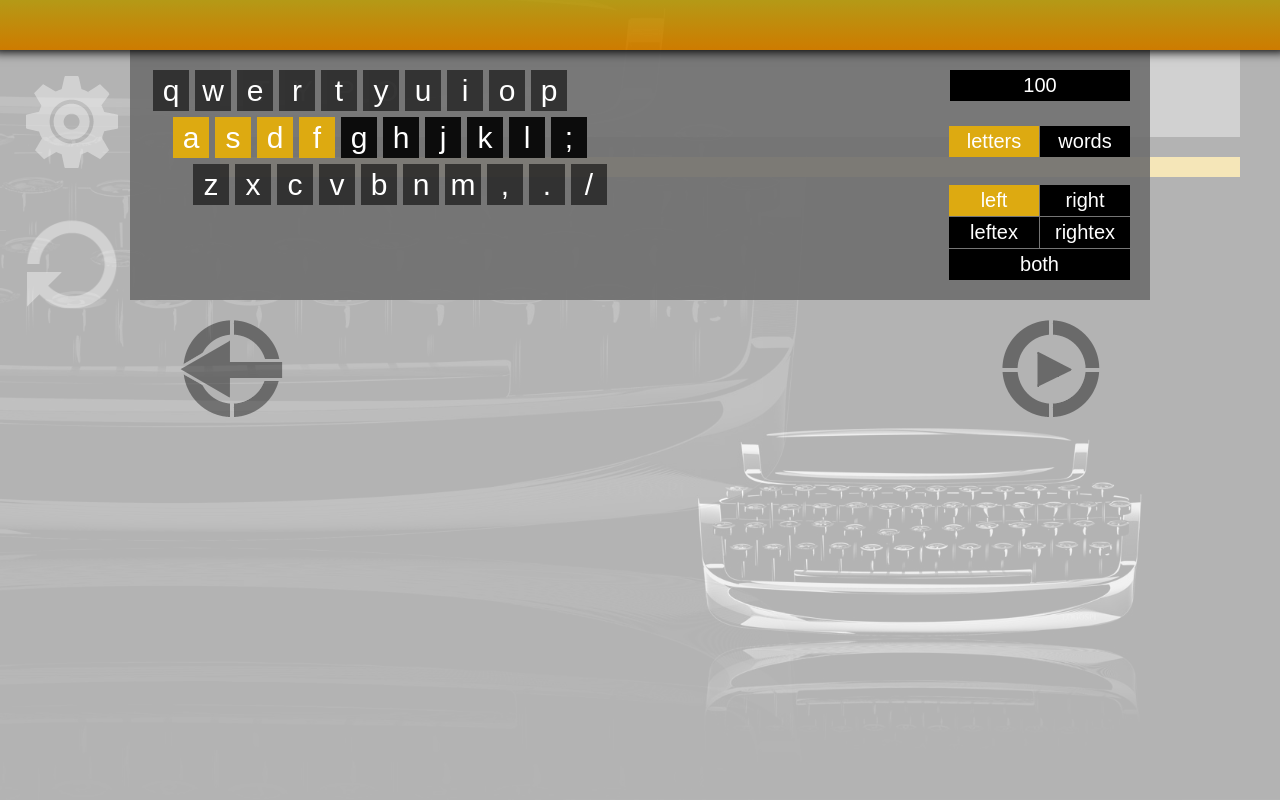
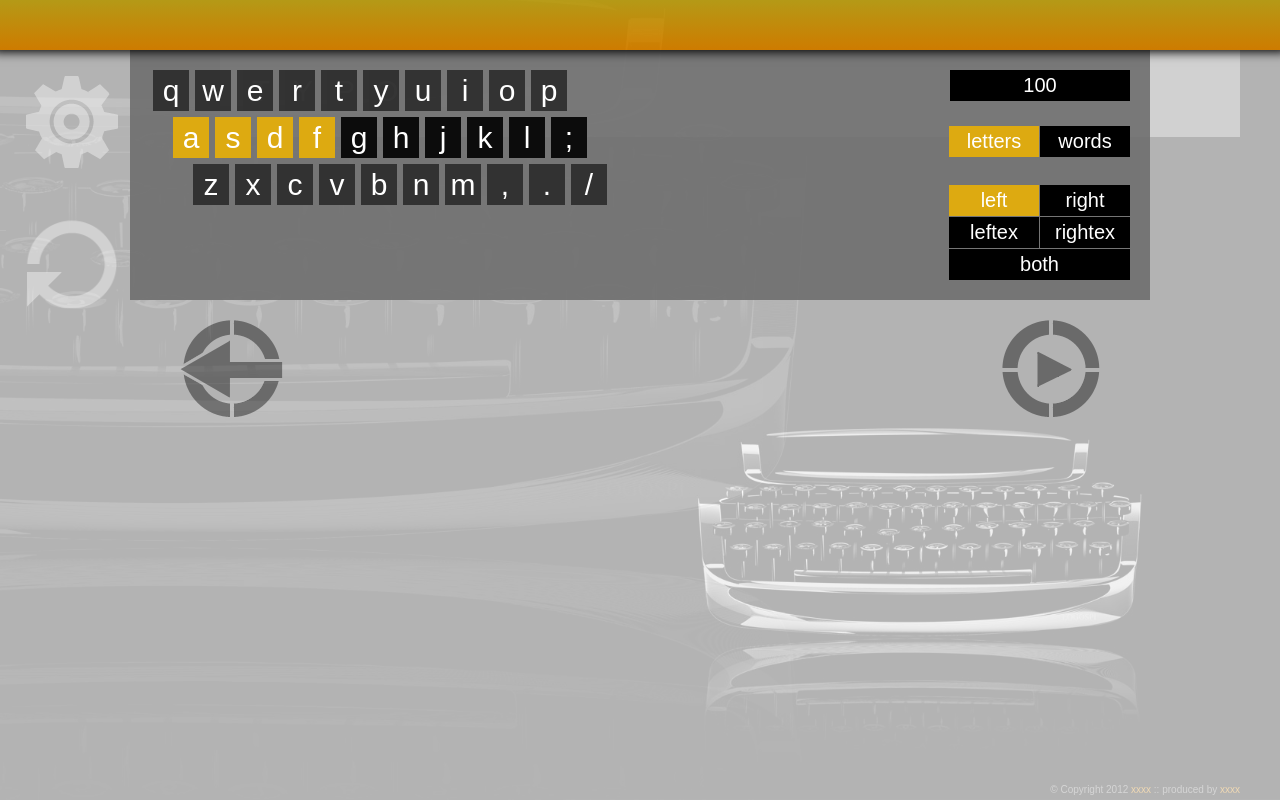
Before and after one commit to ulfryk/typo, a PHP site: page / in a window 1280 px wide. Run offline with PHP 8.4, Linux system fonts and the light colour scheme.

Commit message:
footer fix

```diff
--- a/css/main.css
+++ b/css/main.css
@@ -1,4 +1,3 @@
-/* tables still need 'cellspacing="0"' in the markup */
 /* ------------------------------------ *
  * --- reset -------------------------- *
  * ------------------------------------ */
@@ -136,7 +135,9 @@ body {
   color: #fff;
   font-family: Arial, Helvetica, sans-serif;
   margin: 0 auto;
-  padding-left: 180px;
+  min-height: 100%;
+  padding: 10px 0 40px 180px;
+  position: relative;
   width: 1020px;
 }
 .oldie body {
@@ -230,11 +231,26 @@ section ol li {
   line-height: 12px;
 }
 footer {
-  background: #da1;
+  bottom: 0;
+  display: block;
   height: 20px;
+  position: absolute;
+  right: 0;
+  text-align: right;
+  width: 1020px;
+}
+footer small {
+  color: #737373;
+  font-size: 10px;
+}
+footer small a {
+  color: #CB7E02;
+}
+footer small a:hover {
+  color: #B89413;
 }
 .typo-container {
-  margin-top: 50px;
+  margin-top: 40px;
 }
 .letters strong {
   display: block;
--- a/css/main.less
+++ b/css/main.less
@@ -36,7 +36,11 @@ body {
 
 	margin: 0 auto;
 
-	padding-left: 180px;
+	min-height: 100%;
+
+	padding: 10px 0 40px 180px;
+
+	position: relative;
 
 	width: 1020px;
 
@@ -179,19 +183,42 @@ section {
 		line-height: 12px;
 
 	}
+
 }
 
 footer {
 
-	background: #da1;
+	bottom: 0;
+
+	display: block;
 
 	height: 20px;
 
+	position: absolute;
+
+	right: 0;
+
+	text-align: right;
+
+	width: 1020px;
+
+	small {
+		color: #737373;
+		font-size: 10px;
+
+		a {
+			color: #CB7E02;
+
+			&:hover {
+				color: #B89413;
+			}
+		}
+	}
 }
 
 .typo-container {
 
-	margin-top: 50px;
+	margin-top: 40px;
 
 }
 
--- a/js/main.js
+++ b/js/main.js
@@ -85,12 +85,18 @@
 			_time.sec = ( (ms - _time.ms) / 1000 ) % 60;
 			_time.min = ( ( (ms - _time.ms) / 1000 ) - _time.sec ) / 60;
 		},
-		_isTypo = function( key ) { // check if typed key is in typo range
+		_isTypo = function ( key ) { // check if typed key is in typo range
 			var o = false, k = -(-key);
 
 			if ( ( k > 64 && k < 91 ) || k === 186 || k === 188 || k === 190 || k === 191 || k === 32 ) o = true;
 
 			return o;
+		}, wind = $( window ), _windH,
+		_spreadV = function ( elem, isResized ) {
+			_windH = wind.height();
+			elem.css({
+				minHeight : _windH - 50
+			});
 		};
 
 	$.fn.setItAll = function ( range, signs, row, dataType ) { // public method that gets new practice set from server and renders it
@@ -230,6 +236,14 @@
 		getSpeed : function ( count ) { // outputs speed in signs per second
 			return Math.round(count / ( _sumTime() / 10000 )) / 10;
 		}
+	};
+
+	$.fn.spreadVertically = function () {
+		var that = this;
+		_spreadV( that, false );
+		$(window).resize( function () {
+			_spreadV( that, true );
+		});
 	};
 
 })(jQuery); // end extend $
@@ -382,5 +396,12 @@ jQuery( function ($) { // on document/window load ...
 			if ( !that.val() )		that.val( mid );
 
 		});
+
+		/* ------------------------ *
+		 *		visual js			*
+		 * ------------------------ */
+
+		$('body').spreadVertically();
+
 	}
 });
--- a/views/_main.php
+++ b/views/_main.php
@@ -66,7 +66,7 @@
 		</section><!-- end of .typo-container -->
 
 		<footer>
-
+			<small>&copy; Copyright 2012 <a href="#">xxxx</a> :: produced by <a href="#">xxxx</a></small>
 		</footer>
 	</body>
 </html>
```
